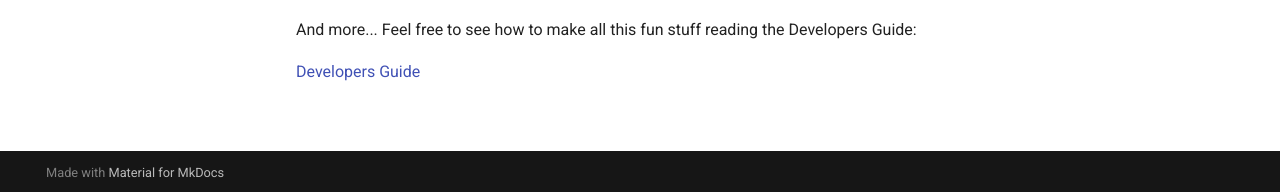
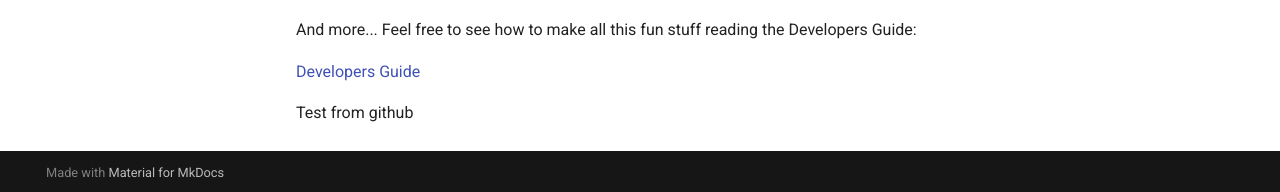
Before and after one commit to cruizba/Bike3S-documentation, an MkDocs documentation site: the page built from docs/index.md, in a window 1280 px wide and 1112 px high. Shown: the part 917-1109 px from the top of the window. Built offline with MkDocs 1.6.1 and Material for MkDocs 9.7.7, drawn with Linux system fonts in a browser that asks for light colours.

Commit message:
Update index.md

```diff
--- a/docs/index.md
+++ b/docs/index.md
@@ -28,3 +28,5 @@ And more...
 Feel free to see how to make all this fun stuff reading the Developers Guide:
 
 [Developers Guide](developers_guide.md)
+
+Test from github
```
